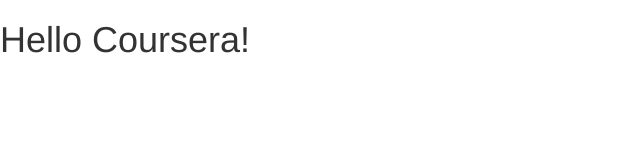
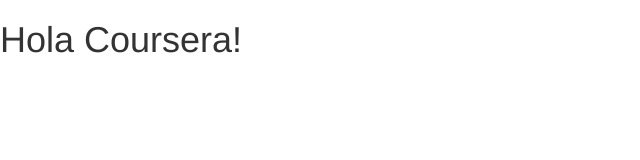
Before and after one commit to pedrocoleta/Curso-de-Coursera-Html-CSS-y-Javascript---Modulo3, a plain HTML site: page site/index.html in a window 1280 px wide. Shown: the full height of the page, 0-640 px from the left. Drawn offline with Linux system fonts and the light colour scheme.

Commit message:
Segunda pagina

```diff
--- a/site/index.html
+++ b/site/index.html
@@ -18,7 +18,7 @@
   </head>
 <body>
 
-  <h1>Hello Coursera!</h1>
+  <h1>Hola Coursera!</h1>
 
   <!-- jQuery (Bootstrap JS plugins depend on it) -->
   <script src="js/jquery-1.11.3.min.js"></script>
```
